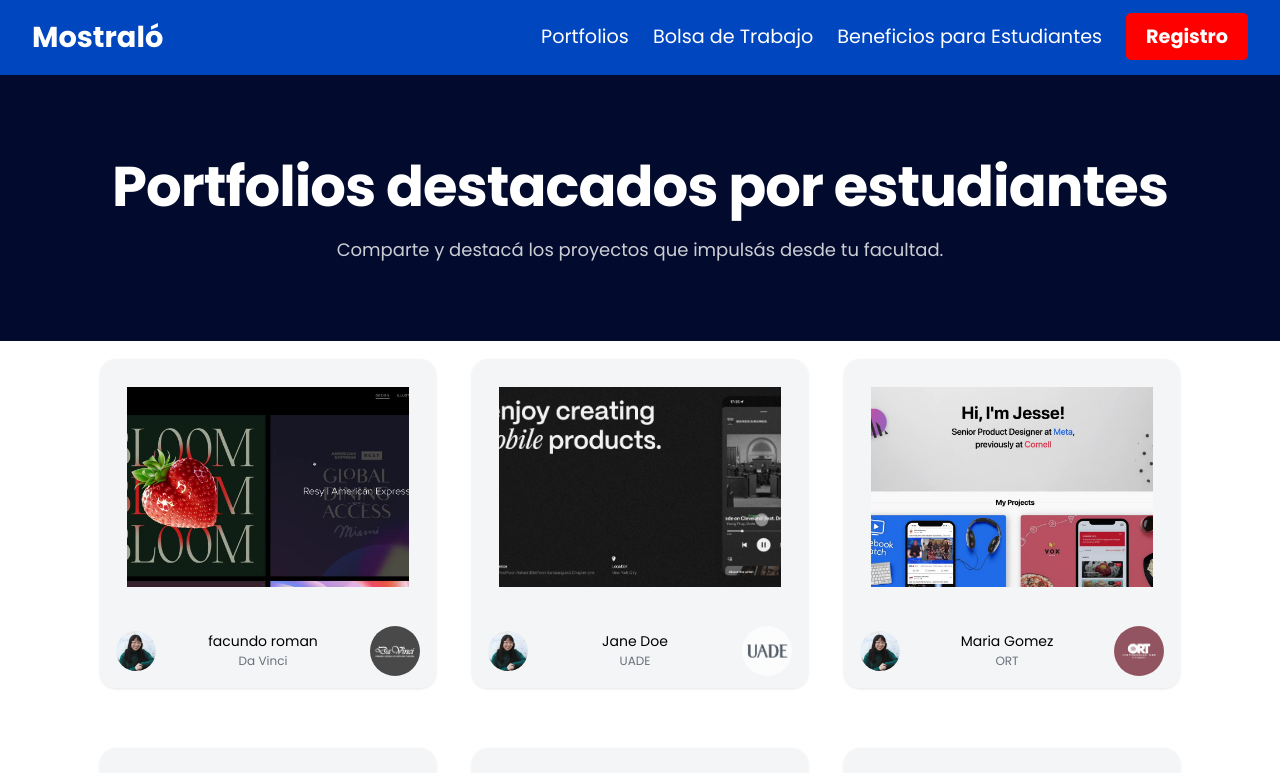
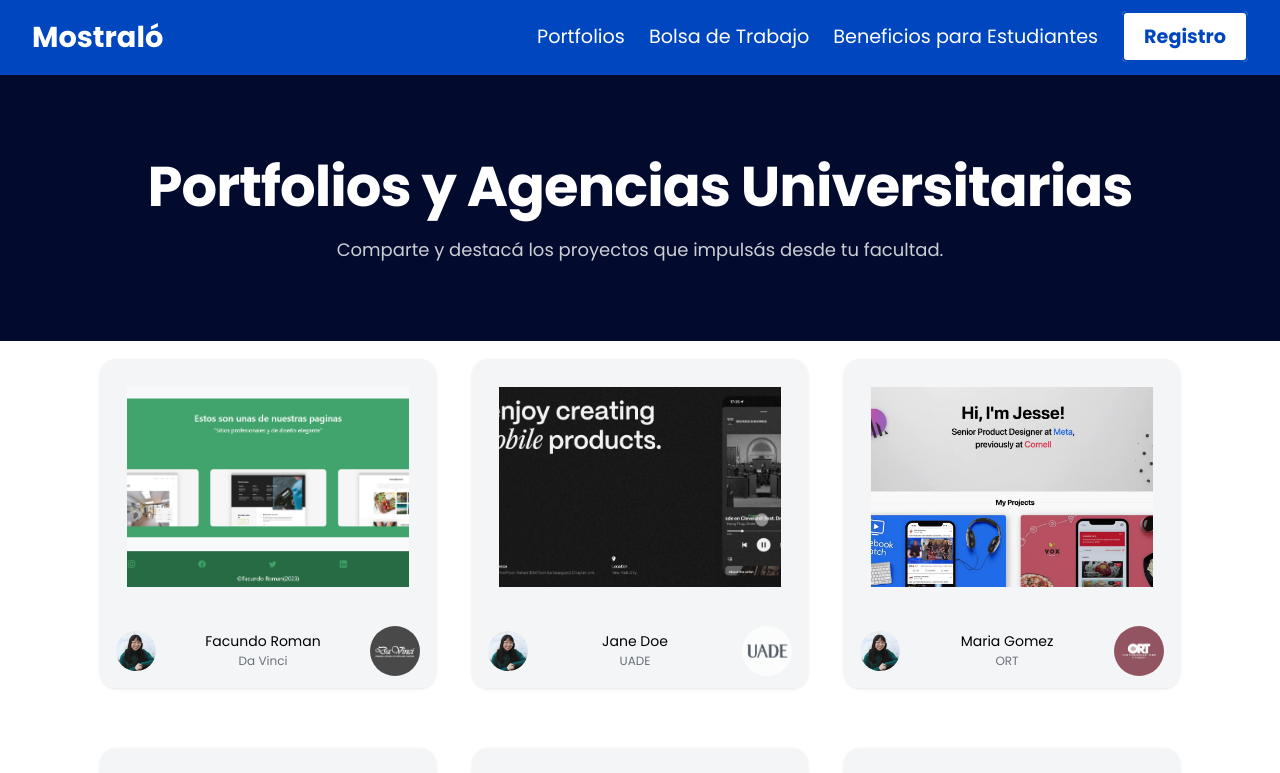
Before and after one commit to FacundoRoman01/proyecto_UNI, a React (Vite) app: page / in a window 1280 px wide. Shown: the top 773 px of the page. Built offline with nearby package versions, Linux system fonts and the light colour scheme.

Commit message:
nuevas funciones

```diff
--- a/data/personas.json
+++ b/data/personas.json
@@ -1,15 +1,16 @@
 [
   {
     "id": 1,
-    "name": "facundo roman",
+    "name": "Facundo Roman",
     "university": "Da Vinci",
     "avatar": "src/img/avatar1.png",
-    "banner": "src/img/banner1.jpg",
+    "banner": "src/img/fr2.png",
     "companyLogo": "src/img/davinci.png",
     "services": ["Marketing Online", "Desarrollo Web", "Consultoría"],
     "about": "Soy un profesional con más de 10 años de experiencia en marketing digital y desarrollo web. He trabajado con empresas globales para potenciar su presencia online, optimizando estrategias y acompañando su crecimiento en el mercado digital.",
     "contact": "juanperez@example.com",
     "whatsapp": "+5491123456789",
+    "url_paginas" : "https://fr-pinamar.netlify.app/",
     "images": [
      "https://firebasestorage.googleapis.com/v0/b/cofolios-app.appspot.com/o/Microsoft%20Files%2FThumbnails%2FCandy%20Wang.jpg?alt=media&token=3430adb3-20df-4faf-aef5-caf89b69ceb8",
      "https://firebasestorage.googleapis.com/v0/b/cofolios-app.appspot.com/o/meta-portfolios%2Fthumbnails%2Faidentoole_thumbnail.jpg?alt=media&token=b354eca0-2150-4932-8916-1337b961e672",
@@ -55,6 +56,7 @@
     "about": "Especialista en estrategias de marketing digital con enfoque en comercio electrónico. He implementado soluciones integrales para empresas que buscan optimizar su gestión y aumentar su alcance online.",
     "contact": "juanperez@example.com",
     "whatsapp": "+5491123456789",
+    "url_paginas" : "https://fr-pinamar.netlify.app/",
    "images": [
      "https://firebasestorage.googleapis.com/v0/b/cofolios-app.appspot.com/o/Microsoft%20Files%2FThumbnails%2FCandy%20Wang.jpg?alt=media&token=3430adb3-20df-4faf-aef5-caf89b69ceb8",
      "https://firebasestorage.googleapis.com/v0/b/cofolios-app.appspot.com/o/meta-portfolios%2Fthumbnails%2Faidentoole_thumbnail.jpg?alt=media&token=b354eca0-2150-4932-8916-1337b961e672",
@@ -99,6 +101,7 @@
     "about": "Cuento con amplia experiencia en desarrollo de estrategias web B2C y B2B, logrando conectar plataformas digitales con soluciones ERP y marketplaces. Mi objetivo es facilitar la gestión y el crecimiento de negocios online.",
     "contact": "juanperez@example.com",
     "whatsapp": "+5491123456789",
+    "url_paginas" : "https://fr-pinamar.netlify.app/",
     "images": [
      "https://firebasestorage.googleapis.com/v0/b/cofolios-app.appspot.com/o/Microsoft%20Files%2FThumbnails%2FCandy%20Wang.jpg?alt=media&token=3430adb3-20df-4faf-aef5-caf89b69ceb8",
      "https://firebasestorage.googleapis.com/v0/b/cofolios-app.appspot.com/o/meta-portfolios%2Fthumbnails%2Faidentoole_thumbnail.jpg?alt=media&token=b354eca0-2150-4932-8916-1337b961e672",
@@ -143,6 +146,7 @@
     "about": "Consultor senior en marketing digital y tecnología con experiencia en la implementación de soluciones innovadoras. Ayudo a las empresas a optimizar sus recursos y alcanzar el éxito en entornos digitales.",
     "contact": "juanperez@example.com",
     "whatsapp": "+5491123456789",
+    "url_paginas" : "https://fr-pinamar.netlify.app/",
 "images": [
      "https://firebasestorage.googleapis.com/v0/b/cofolios-app.appspot.com/o/Microsoft%20Files%2FThumbnails%2FCandy%20Wang.jpg?alt=media&token=3430adb3-20df-4faf-aef5-caf89b69ceb8",
      "https://firebasestorage.googleapis.com/v0/b/cofolios-app.appspot.com/o/meta-portfolios%2Fthumbnails%2Faidentoole_thumbnail.jpg?alt=media&token=b354eca0-2150-4932-8916-1337b961e672",
@@ -187,6 +191,7 @@
     "about": "Líder en el desarrollo e integración de soluciones de software para eCommerce. Aplico estrategias innovadoras que permiten ahorrar hasta un 80% del tiempo de gestión y potenciar negocios digitales de manera integral.",
     "contact": "juanperez@example.com",
     "whatsapp": "+5491123456789",
+    "url_paginas" : "https://fr-pinamar.netlify.app/",
     "images": [
      "https://firebasestorage.googleapis.com/v0/b/cofolios-app.appspot.com/o/Microsoft%20Files%2FThumbnails%2FCandy%20Wang.jpg?alt=media&token=3430adb3-20df-4faf-aef5-caf89b69ceb8",
      "https://firebasestorage.googleapis.com/v0/b/cofolios-app.appspot.com/o/meta-portfolios%2Fthumbnails%2Faidentoole_thumbnail.jpg?alt=media&token=b354eca0-2150-4932-8916-1337b961e672",
@@ -231,6 +236,7 @@
     "about": "Profesional en desarrollo web y estrategias de marketing con foco en la consultoría empresarial. Trabajo en conjunto con las empresas para garantizar resultados efectivos y posicionar sus marcas en el mercado digital.",
     "contact": "juanperez@example.com",
     "whatsapp": "+5491123456789",
+    "url_paginas" : "https://fr-pinamar.netlify.app/",
     "images": [
      "https://firebasestorage.googleapis.com/v0/b/cofolios-app.appspot.com/o/Microsoft%20Files%2FThumbnails%2FCandy%20Wang.jpg?alt=media&token=3430adb3-20df-4faf-aef5-caf89b69ceb8",
      "https://firebasestorage.googleapis.com/v0/b/cofolios-app.appspot.com/o/meta-portfolios%2Fthumbnails%2Faidentoole_thumbnail.jpg?alt=media&token=b354eca0-2150-4932-8916-1337b961e672",
@@ -275,6 +281,7 @@
     "about": "Soy un profesional con más de 10 años de experiencia en marketing digital y desarrollo web. He trabajado con empresas globales para potenciar su presencia online, optimizando estrategias y acompañando su crecimiento en el mercado digital.",
     "contact": "juanperez@example.com",
     "whatsapp": "+5491123456789",
+    "url_paginas" : "https://fr-pinamar.netlify.app/",
     "images": [
      "https://firebasestorage.googleapis.com/v0/b/cofolios-app.appspot.com/o/Microsoft%20Files%2FThumbnails%2FCandy%20Wang.jpg?alt=media&token=3430adb3-20df-4faf-aef5-caf89b69ceb8",
      "https://firebasestorage.googleapis.com/v0/b/cofolios-app.appspot.com/o/meta-portfolios%2Fthumbnails%2Faidentoole_thumbnail.jpg?alt=media&token=b354eca0-2150-4932-8916-1337b961e672",
@@ -319,6 +326,7 @@
     "about": "Soy un profesional con más de 10 años de experiencia en marketing digital y desarrollo web. He trabajado con empresas globales para potenciar su presencia online, optimizando estrategias y acompañando su crecimiento en el mercado digital.",
     "contact": "juanperez@example.com",
     "whatsapp": "+5491123456789",
+    "url_paginas" : "https://fr-pinamar.netlify.app/",
     "images": [
      "https://firebasestorage.googleapis.com/v0/b/cofolios-app.appspot.com/o/Microsoft%20Files%2FThumbnails%2FCandy%20Wang.jpg?alt=media&token=3430adb3-20df-4faf-aef5-caf89b69ceb8",
      "https://firebasestorage.googleapis.com/v0/b/cofolios-app.appspot.com/o/meta-portfolios%2Fthumbnails%2Faidentoole_thumbnail.jpg?alt=media&token=b354eca0-2150-4932-8916-1337b961e672",
@@ -363,6 +371,7 @@
     "about": "Soy un profesional con más de 10 años de experiencia en marketing digital y desarrollo web. He trabajado con empresas globales para potenciar su presencia online, optimizando estrategias y acompañando su crecimiento en el mercado digital.",
     "contact": "juanperez@example.com",
     "whatsapp": "+5491123456789",
+    "url_paginas" : "https://fr-pinamar.netlify.app/",
  "images": [
      "https://firebasestorage.googleapis.com/v0/b/cofolios-app.appspot.com/o/Microsoft%20Files%2FThumbnails%2FCandy%20Wang.jpg?alt=media&token=3430adb3-20df-4faf-aef5-caf89b69ceb8",
      "https://firebasestorage.googleapis.com/v0/b/cofolios-app.appspot.com/o/meta-portfolios%2Fthumbnails%2Faidentoole_thumbnail.jpg?alt=media&token=b354eca0-2150-4932-8916-1337b961e672",
@@ -407,6 +416,7 @@
     "about": "Soy un profesional con más de 10 años de experiencia en marketing digital y desarrollo web. He trabajado con empresas globales para potenciar su presencia online, optimizando estrategias y acompañando su crecimiento en el mercado digital.",
     "contact": "juanperez@example.com",
     "whatsapp": "+5491123456789",
+    "url_paginas" : "https://fr-pinamar.netlify.app/",
     "images": [
      "https://firebasestorage.googleapis.com/v0/b/cofolios-app.appspot.com/o/Microsoft%20Files%2FThumbnails%2FCandy%20Wang.jpg?alt=media&token=3430adb3-20df-4faf-aef5-caf89b69ceb8",
      "https://firebasestorage.googleapis.com/v0/b/cofolios-app.appspot.com/o/meta-portfolios%2Fthumbnails%2Faidentoole_thumbnail.jpg?alt=media&token=b354eca0-2150-4932-8916-1337b961e672",
@@ -451,6 +461,7 @@
     "about": "Soy un profesional con más de 10 años de experiencia en marketing digital y desarrollo web. He trabajado con empresas globales para potenciar su presencia online, optimizando estrategias y acompañando su crecimiento en el mercado digital.",
     "contact": "juanperez@example.com",
     "whatsapp": "+5491123456789",
+    "url_paginas" : "https://fr-pinamar.netlify.app/",
     "images": [
      "https://firebasestorage.googleapis.com/v0/b/cofolios-app.appspot.com/o/Microsoft%20Files%2FThumbnails%2FCandy%20Wang.jpg?alt=media&token=3430adb3-20df-4faf-aef5-caf89b69ceb8",
      "https://firebasestorage.googleapis.com/v0/b/cofolios-app.appspot.com/o/meta-portfolios%2Fthumbnails%2Faidentoole_thumbnail.jpg?alt=media&token=b354eca0-2150-4932-8916-1337b961e672",
@@ -495,6 +506,7 @@
     "about": "Soy un profesional con más de 10 años de experiencia en marketing digital y desarrollo web. He trabajado con empresas globales para potenciar su presencia online, optimizando estrategias y acompañando su crecimiento en el mercado digital.",
     "contact": "juanperez@example.com",
     "whatsapp": "+5491123456789",
+    "url_paginas" : "https://fr-pinamar.netlify.app/",
     "images": [
      "https://firebasestorage.googleapis.com/v0/b/cofolios-app.appspot.com/o/Microsoft%20Files%2FThumbnails%2FCandy%20Wang.jpg?alt=media&token=3430adb3-20df-4faf-aef5-caf89b69ceb8",
      "https://firebasestorage.googleapis.com/v0/b/cofolios-app.appspot.com/o/meta-portfolios%2Fthumbnails%2Faidentoole_thumbnail.jpg?alt=media&token=b354eca0-2150-4932-8916-1337b961e672",
@@ -539,6 +551,7 @@
     "about": "Soy un profesional con más de 10 años de experiencia en marketing digital y desarrollo web. He trabajado con empresas globales para potenciar su presencia online, optimizando estrategias y acompañando su crecimiento en el mercado digital.",
     "contact": "juanperez@example.com",
     "whatsapp": "+5491123456789",
+    "url_paginas" : "https://fr-pinamar.netlify.app/",
     "images": [
       "https://firebasestorage.googleapis.com/v0/b/cofolios-app.appspot.com/o/meta-portfolios%2Fthumbnails%2Faidentoole_thumbnail.jpg?alt=media&token=b354eca0-2150-4932-8916-1337b961e672",
       "https://firebasestorage.googleapis.com/v0/b/cofolios-app.appspot.com/o/Curated%20Files%2FThumbnails%2FPaco%20Lui.jpg?alt=media&token=367ff8af-2fc9-42cc-aa93-64bbb2c14132",
@@ -583,6 +596,7 @@
     "about": "Soy un profesional con más de 10 años de experiencia en marketing digital y desarrollo web. He trabajado con empresas globales para potenciar su presencia online, optimizando estrategias y acompañando su crecimiento en el mercado digital.",
     "contact": "juanperez@example.com",
     "whatsapp": "+5491123456789",
+    "url_paginas" : "https://fr-pinamar.netlify.app/",
     "images": [
       "https://firebasestorage.googleapis.com/v0/b/cofolios-app.appspot.com/o/meta-portfolios%2Fthumbnails%2Faidentoole_thumbnail.jpg?alt=media&token=b354eca0-2150-4932-8916-1337b961e672",
       "https://firebasestorage.googleapis.com/v0/b/cofolios-app.appspot.com/o/Curated%20Files%2FThumbnails%2FPaco%20Lui.jpg?alt=media&token=367ff8af-2fc9-42cc-aa93-64bbb2c14132",
--- a/src/components/cards.jsx
+++ b/src/components/cards.jsx
@@ -31,7 +31,7 @@
             <div
               className="profile-card"
               onClick={() => handleClick(persona.id)}
-              style={{ cursor: "pointer" }}
+
             >
               <div className="banner">
                 <div className="banner-content">
--- a/src/components/hero.jsx
+++ b/src/components/hero.jsx
@@ -31,7 +31,7 @@
           ))}
         </div> */}
 
-        <h1 className="title">Portfolios destacados por estudiantes</h1>
+        <h1 className="title">Portfolios y Agencias Universitarias</h1>
 
         <div className="subtitle">
           <span>Comparte y destacá los proyectos que impulsás desde tu facultad.</span>
--- a/src/style/card.css
+++ b/src/style/card.css
@@ -6,7 +6,7 @@
     overflow: hidden;
     box-shadow: 0 1px 3px rgba(0, 0, 0, 0.1);
     margin: 18px;
-
+    cursor: pointer;
   }
 
   .banner {
--- a/src/style/header.css
+++ b/src/style/header.css
@@ -53,18 +53,19 @@
 }
 
 .register-btn {
-  background-color: red;
-  color: #0046BE;
-  border: none;
+  background-color: #fff; /* Fondo blanco */
+  color: #0046BE !important; /* Letras azules */
+  border: 2px solid #0046BE; /* Borde azul para mayor contraste */
   padding: 10px 20px;
   border-radius: 5px;
   font-weight: bold;
   cursor: pointer;
-  transition: background-color 0.3s ease;
+  transition: background-color 0.3s ease, color 0.3s ease;
 }
-/*
-.register-btn:hover {
-  background-color: #f0f0f0;
+
+/* .register-btn:hover {
+  background-color: #0046BE;
+  color: #fff;
 } */
 
 
```
Also changed, not shown: src/components/tarjetaDetallada.jsx (+6 -5 lines), src/style/tarjeta_detallada.css (+11 -6 lines), src/img/fr2.png (added), 1 other file (tests, documents, lock files or other folders).
